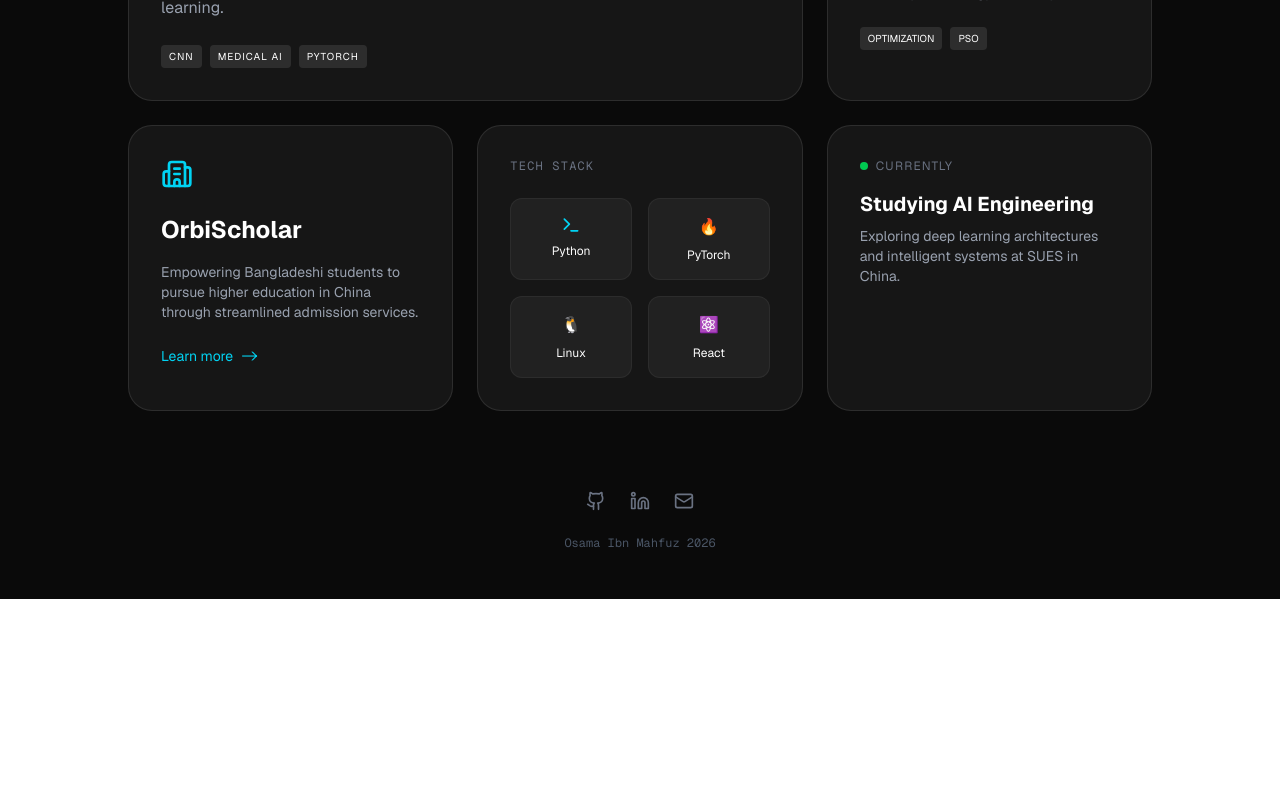
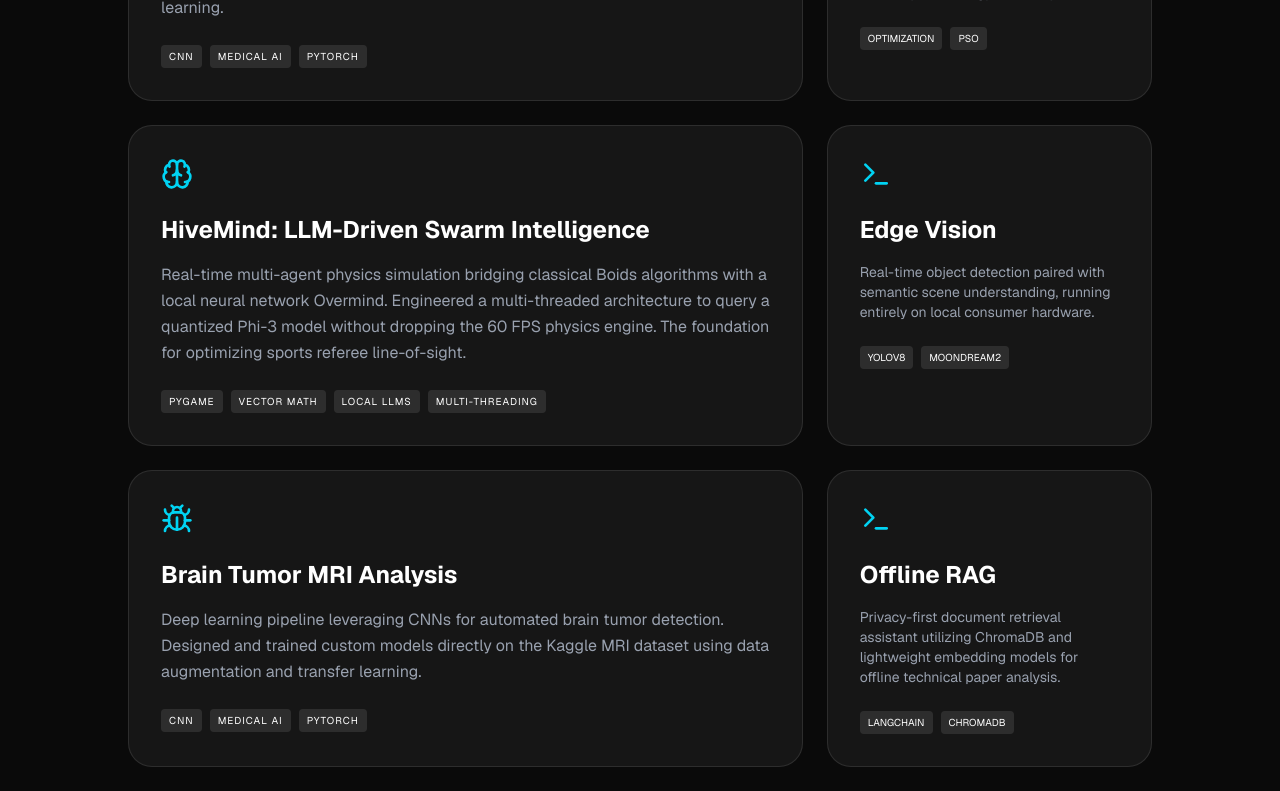
Before and after one commit to OsamaIM/osama-portfolio, a Next.js app: page / in a window 1280 px wide. Shown: the part 460-1251 px from the top of the page. Before the commit the page ends 1059 px from the top, so only its background shows below. Built offline with nearby package versions, Linux system fonts and the light colour scheme.

Commit message:
Updated portfolio grid with HiveMind and AI projects

```diff
--- a/app/page.tsx
+++ b/app/page.tsx
@@ -49,6 +49,60 @@ export default function Portfolio() {
           <div className="flex gap-2">
             <span className="text-[10px] uppercase bg-white/10 px-2 py-1 rounded">Optimization</span>
             <span className="text-[10px] uppercase bg-white/10 px-2 py-1 rounded">PSO</span>
+          </div>
+        </section>
+
+        {/* Flagship Project 1: HiveMind Swarm AI */}
+        <section className="md:col-span-2 bg-white/5 border border-white/10 rounded-3xl p-8 hover:border-cyan-400/50 transition-all group">
+          <Brain className="text-cyan-400 mb-6 group-hover:scale-110 transition-transform" size={32} />
+          <h2 className="text-2xl font-bold mb-4">HiveMind: LLM-Driven Swarm Intelligence</h2>
+          <p className="text-gray-400 leading-relaxed mb-6">
+            Real-time multi-agent physics simulation bridging classical Boids algorithms with a local neural network Overmind. Engineered a multi-threaded architecture to query a quantized Phi-3 model without dropping the 60 FPS physics engine. The foundation for optimizing sports referee line-of-sight.
+          </p>
+          <div className="flex gap-2 flex-wrap">
+            {['PyGame', 'Vector Math', 'Local LLMs', 'Multi-Threading'].map(t => (
+              <span key={t} className="text-[10px] uppercase tracking-widest bg-white/10 px-2 py-1 rounded">{t}</span>
+            ))}
+          </div>
+        </section>
+
+        {/* Project 2: Edge Vision Analytics */}
+        <section className="bg-white/5 border border-white/10 rounded-3xl p-8 hover:border-cyan-400/50 transition-all group">
+          <Terminal className="text-cyan-400 mb-6 group-hover:scale-110 transition-transform" size={32} />
+          <h2 className="text-2xl font-bold mb-4">Edge Vision</h2>
+          <p className="text-gray-400 text-sm mb-6">
+            Real-time object detection paired with semantic scene understanding, running entirely on local consumer hardware.
+          </p>
+          <div className="flex gap-2 flex-wrap">
+            <span className="text-[10px] uppercase bg-white/10 px-2 py-1 rounded">YOLOv8</span>
+            <span className="text-[10px] uppercase bg-white/10 px-2 py-1 rounded">Moondream2</span>
+          </div>
+        </section>
+
+        {/* Project 3: MRI Analysis (Updated) */}
+        <section className="md:col-span-2 bg-white/5 border border-white/10 rounded-3xl p-8 hover:border-cyan-400/50 transition-all group">
+          <Bug className="text-cyan-400 mb-6 group-hover:scale-110 transition-transform" size={32} />
+          <h2 className="text-2xl font-bold mb-4">Brain Tumor MRI Analysis</h2>
+          <p className="text-gray-400 leading-relaxed mb-6">
+            Deep learning pipeline leveraging CNNs for automated brain tumor detection. Designed and trained custom models directly on the Kaggle MRI dataset using data augmentation and transfer learning.
+          </p>
+          <div className="flex gap-2 flex-wrap">
+            {['CNN', 'Medical AI', 'PyTorch'].map(t => (
+              <span key={t} className="text-[10px] uppercase tracking-widest bg-white/10 px-2 py-1 rounded">{t}</span>
+            ))}
+          </div>
+        </section>
+
+        {/* Project 4: Offline RAG */}
+        <section className="bg-white/5 border border-white/10 rounded-3xl p-8 hover:border-cyan-400/50 transition-all group">
+          <Terminal className="text-cyan-400 mb-6 group-hover:scale-110 transition-transform" size={32} />
+          <h2 className="text-2xl font-bold mb-4">Offline RAG</h2>
+          <p className="text-gray-400 text-sm mb-6">
+            Privacy-first document retrieval assistant utilizing ChromaDB and lightweight embedding models for offline technical paper analysis.
+          </p>
+          <div className="flex gap-2 flex-wrap">
+            <span className="text-[10px] uppercase bg-white/10 px-2 py-1 rounded">LangChain</span>
+            <span className="text-[10px] uppercase bg-white/10 px-2 py-1 rounded">ChromaDB</span>
           </div>
         </section>
 
```
